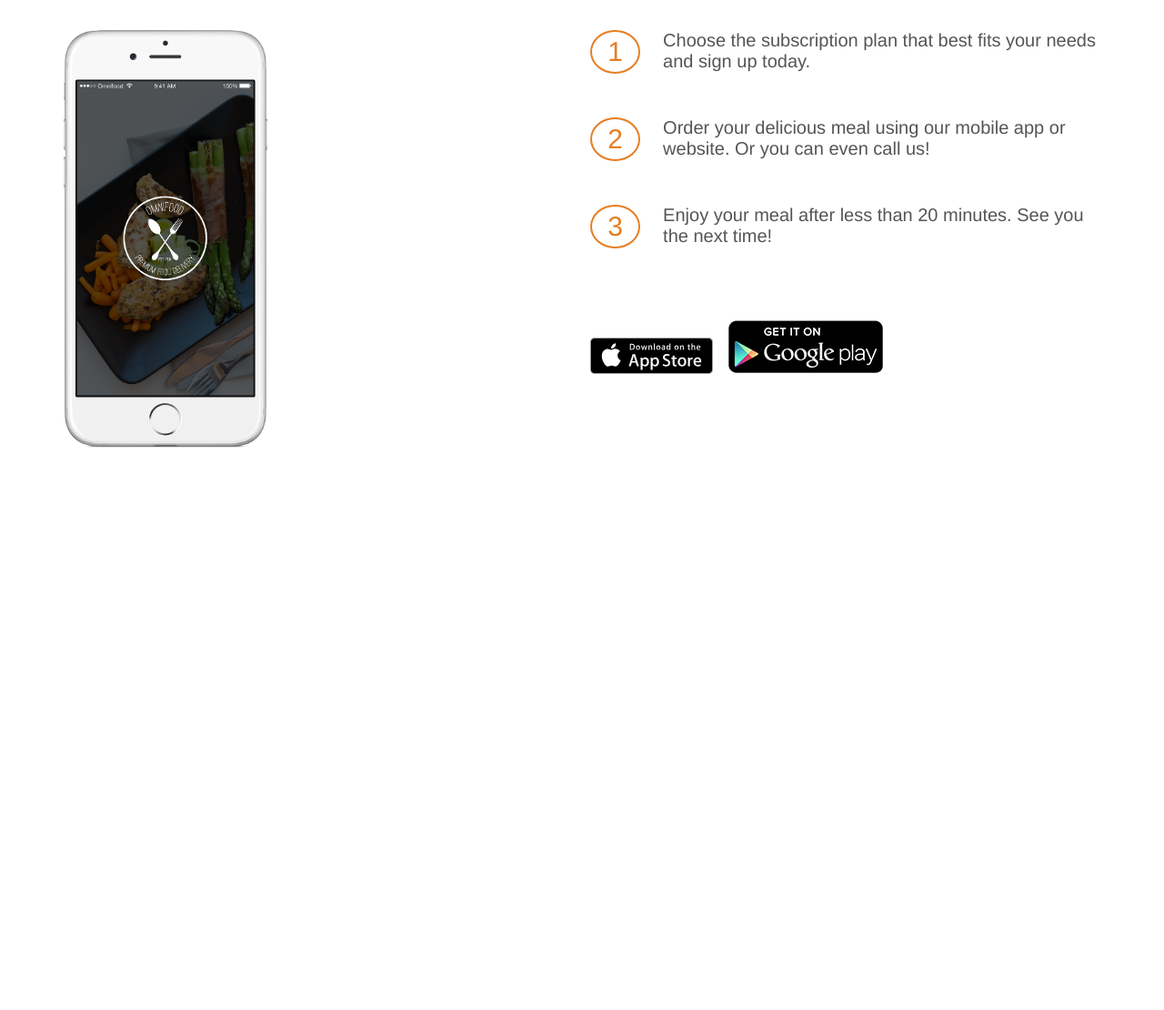
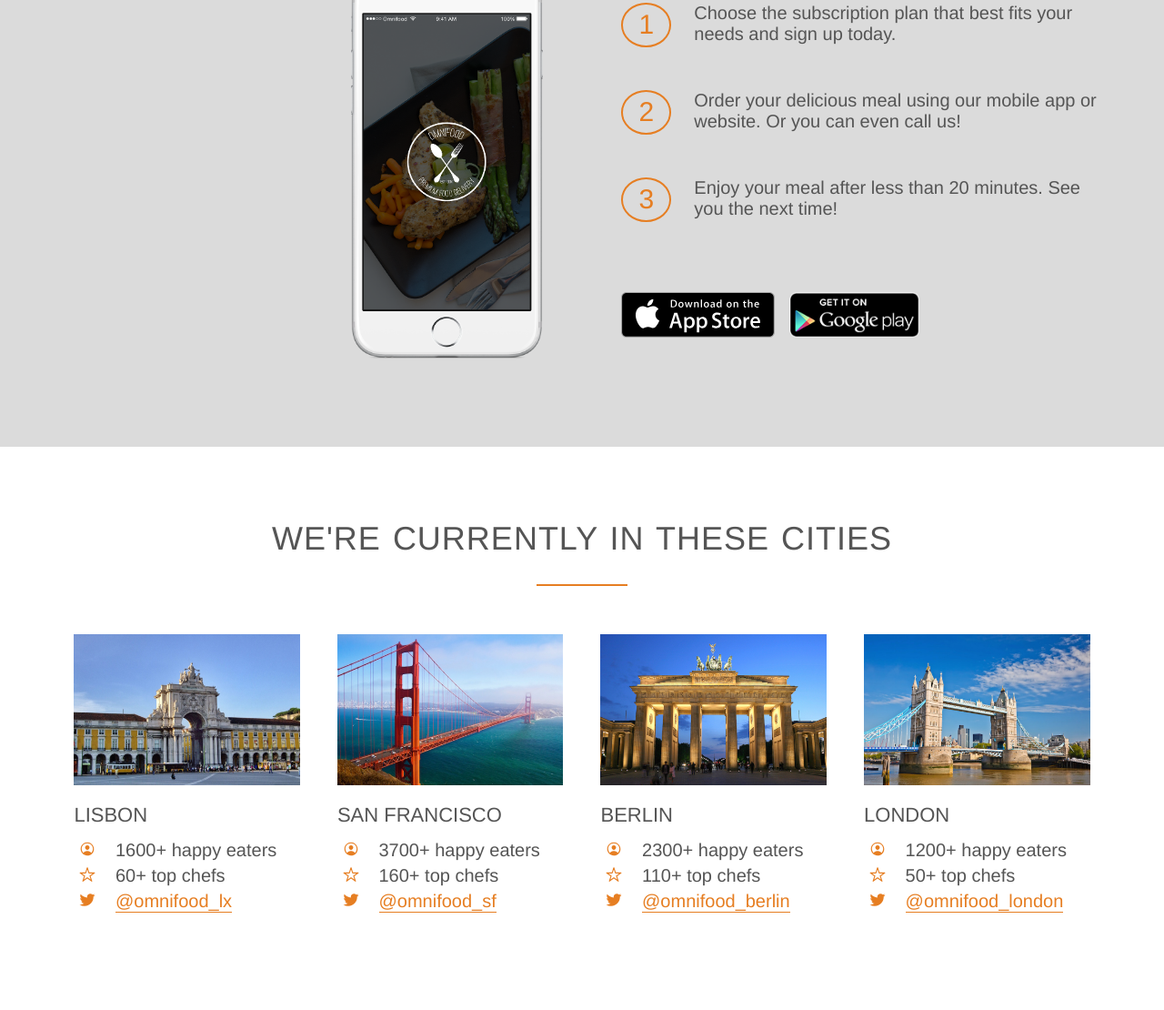
Before and after one commit to JulioZS/omnifood, a plain HTML site: page index.html in a window 1280 px wide. Shown: the part 2157-3267 px from the top of the page at 91% size. Before the commit the page ends 2745 px from the top, so only its background shows below. Drawn offline with nearby package versions, Linux system fonts and the light colour scheme; a web font is replaced by a local one.

Commit message:
commit on master

```diff
--- a/index.html
+++ b/index.html
@@ -6,6 +6,7 @@
         <link rel="stylesheet" type="text/css" href="vendors/css/ionicons.oin.css">
         <link rel="stylesheet" type="text/css" href="resources/css/style.css">
         <link href="https://fonts.google.com/specimen/Jost?sidebar.open&selection.family=Jost:ital,wght@0,100;0,300;0,400;1,300;1,400"" rel="stylesheet" type="text/css">
+        <link rel="stylesheet" type="text/css" href="https://cdnjs.cloudflare.com/ajax/libs/ionicons/2.0.1/css/ionicons.css">
         <title>Omnifood</title>
     </head>
     <body>
@@ -42,26 +43,24 @@
 
             <div class="row">
                 <div class="col span-1-of-4 box">
-                    <ion-icon name="infinite-outline"></ion-icon>
+                    <ion-icon name="infinite-outline" class="icon-big"></ion-icon>
                     <h3>Up to 365 days/year</h3>
-                    <p>Never cook again! We really mean that. Our subscription plans include up to 365 days/year coverage. You can also choose to order more flexibly if that's your style.</p>
+                    <p>Never cook again! We really mean that. Our subscription plans include up to 365 days/year coverage.</p>
                 </div>
                 <div class="col span-1-of-4 box">
-                    <ion-icon name="stopwatch-outline"></ion-icon>
+                    <ion-icon name="stopwatch-outline" class="icon-big"></ion-icon>
                     <h3>Ready in 20 minutes</h3>
-                    <p>You're only twenty minutes away from your delicious and super healthy meals delivered right to your home. We work with the best chefs in each town to ensure that you're 100% happy.
-                    </p>
+                    <p>You're only twenty minutes away from your delicious and super healthy meals delivered right to your home.</p>
                 </div>
                 <div class="col span-1-of-4 box">
-                    <ion-icon name="nutrition-outline"></ion-icon>
+                    <ion-icon name="nutrition-outline" class="icon-big"></ion-icon>
                     <h3>100% organic</h3>
-                    <p>All our vegetables are fresh, organic and local. Animals are raised without added hormones or antibiotics. Good for your health, the environment, and it also tastes better!
-                    </p>
+                    <p>All our vegetables are fresh, organic and local. Animals are raised without added hormones or antibiotics.</p>
                 </div>
                 <div class="col span-1-of-4 box">
-                    <ion-icon name="cart-outline"></ion-icon>
+                    <ion-icon name="cart-outline" class="icon-big"></ion-icon>
                     <h3>Order anything</h3>
-                    <p>We don't limit your creativity, which means you can order whatever you feel like. You can also choose from our menu containing over 100 delicious meals. It's up to you!
+                    <p>We don't limit your creativity, which means you can order whatever you feel like. It's up to you!
                     </p>
                 </div>
             </div>
@@ -113,17 +112,17 @@
             </ul>
         </section>
 
-        <section class="steps">
+        <section class="section-steps">
 
             <div class="row">
                 <h2>How it works - Simple as 1, 2, 3</h2>
             </div>
             <div class="row">
-                <div class="col span-1-of-2">
+                <div class="col span-1-of-2 steps-box">
                     <img src="resources/img/app-iPhone.png" alt="Omnifood app on iPhone" class="app-screen"></img>
                 </div>
 
-                <div class="col span-1-of-2">
+                <div class="col span-1-of-2 steps-box">
                     <div class="works-step">
                         <div>1</div>
                         <p>Choose the subscription plan that best fits your needs and sign up today.</p>
@@ -144,11 +143,112 @@
             </div>
         </section>
 
+        <section class="section-cities">
+            <div class="row">
+                <h2>We're currently in these cities</h2>
+            </div>
+            <div class="row">
+                <div class="col span-1-of-4 box">
+                    <div class="Lisbon">
+                        <img src="resources/img/lisbon-3.jpg" alt="Lisbon">
+                        <h3>Lisbon</h3>
+                        <div class="city-feature">
+                            <ion-icon name="person-circle-outline" class="icon-small"></ion-icon>
+                            1600+ happy eaters
+                        </div>
+                        <div class="city-feature">
+                            <ion-icon name="star-outline" class="icon-small"></ion-icon>
+                            60+ top chefs
+                        </div>
+                            <div class="city-feature">
+                            <ion-icon name="logo-twitter" class="icon-small"></ion-icon>
+                            <a href='#'>@omnifood_lx</a>
+                        </div>
+                    </div>
+                </div>
+                <div class="col span-1-of-4 box">
+                    <div class="San Francisco">
+                        <img src="resources/img/san-francisco.jpg" alt="San Francisco">
+                        <h3>San Francisco</h3>
+                        <div class="city-feature">
+                            <ion-icon name="person-circle-outline" class="icon-small"></ion-icon>
+                            3700+ happy eaters
+                        </div>
+                        <div class="city-feature">
+                            <ion-icon name="star-outline" class="icon-small"></ion-icon>
+                            160+ top chefs
+                        </div>
+                            <div class="city-feature">
+                            <ion-icon name="logo-twitter" class="icon-small"></ion-icon>
+                            <a href='#'>@omnifood_sf</a>
+                        </div>
+                    </div>
+                </div>
+                <div class="col span-1-of-4 box">
+                    <div class="Berlin">
+                        <img src="resources/img/berlin.jpg" alt="Berlin">
+                        <h3>Berlin</h3>
+                        <div class="city-feature">
+                            <ion-icon name="person-circle-outline" class="icon-small"></ion-icon>
+                            2300+ happy eaters
+                        </div>
+                        <div class="city-feature">
+                            <ion-icon name="star-outline" class="icon-small"></ion-icon>
+                            110+ top chefs
+                        </div>
+                            <div class="city-feature">
+                            <ion-icon name="logo-twitter" class="icon-small"></ion-icon>
+                            <a href='#'>@omnifood_berlin</a>
+                        </div>
+
+                    </div>
+                </div>
+                <div class="col span-1-of-4 box">
+                    <div class="London">
+                        <img src="resources/img/london.jpg" alt="London">
+                        <h3>London</h3>
+                        <div class="city-feature">
+                            <ion-icon name="person-circle-outline" class="icon-small"></ion-icon>
+                            1200+ happy eaters
+                        </div>
+                        <div class="city-feature">
+                            <ion-icon name="star-outline" class="icon-small"></ion-icon>
+                            50+ top chefs
+                        </div>
+                            <div class="city-feature">
+                            <ion-icon name="logo-twitter" class="icon-small"></ion-icon>
+                            <a href='#'>@omnifood_london</a>
+                        </div>
+                    </div>
+                </div>
+            </div>
+
+        </section>
+
         <script src="https://unpkg.com/ionicons@5.0.0/dist/ionicons.js"></script>
     </body>
 </html>
 
 <!---
+Title: We're currently in these cities
+
+Lisbon
+1600+ happy eaters
+60+ top chefs
+@omnifood_lx
+
+
+
+Berlin
+2300+ happy eaters
+110+ top chefs
+@omnifood_berlin
+
+London
+1200+ happy eaters
+50+ top chefs
+@omnifood_london
+
 
 
 --->
--- a/resources/css/style.css
+++ b/resources/css/style.css
@@ -60,14 +60,56 @@ section {
 
 /* ICONS */
 
-ion-icon {
+/*ion-icon {
     font-size: 250%;
-    display: block;
+    display: inline-block;
     color: #e67e22;
     margin-bottom: 40px;
     margin-top: 25px;
+    line-height: 120%;
+    vertical-align: middle;
+    margin-top: -5px;
+}*/
 
+.icon-big {
+    font-size: 250%;
+    display: inline-block;
+    color: #e67e22;
+    margin-bottom: 30px;
+    margin-top: 20px;
 }
+
+.icon-small {
+    display: inline-block;
+    width: 30px;
+    text-align: center;
+    color: #e67e22;
+    font-size: 120%;
+    margin-right: 10px;
+
+    /*secrets to align text and icons */
+    line-height: 120%;
+    vertical-align: middle;
+    margin-top: -5px;
+}
+
+/* GENERIC LINKS */
+
+a:link,
+a:visited {
+    color: #e67e22;
+    text-decoration: none;
+    padding-bottom: 1px;
+    border-bottom: 1px solid #e67e22;
+    transition: border-bottom 0.2s, color;
+}
+
+a:hover,
+a:active {
+    color: #555;
+    border-bottom: 1px solid transparent;
+}
+
 
 /* BUTTONS */
 
@@ -252,7 +294,7 @@ header {
 /*** HOW IT WORKS ***/
 
 .section-steps {
-    background-color: #f4f4f4;
+    background-color: #d6d6d6de;
 }
 
 .steps-box:first-child {
@@ -291,8 +333,27 @@ header {
     margin-right: 25px;
 }
 
-.btn-app:link {
+.btn-app:link,
+.btn-app:visited {
+    border: 0;
+}
+
+.btn-app img {
     height: 50px;
     width: auto;
     margin-right: 10px;
 }
+
+/*** CITIES ***/
+
+.box img {
+    width: 100%;
+    height: auto;
+    margin-bottom: 15px;
+    overflow: hidden;
+    background-color: black;
+}
+
+.city-feature {
+    margin-bottom: 5px;
+}
```
Also changed, not shown: yellowmandarineindex.html (deleted, +0 -128 lines).
